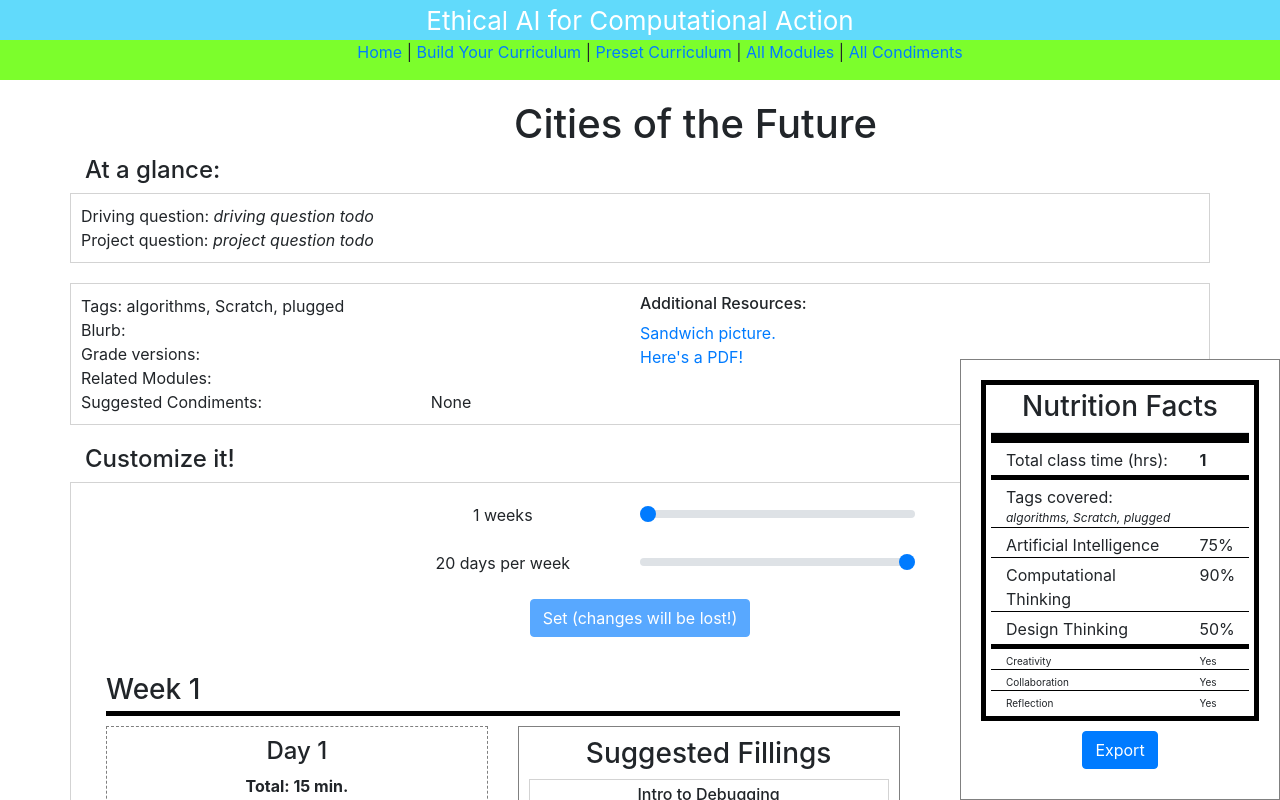
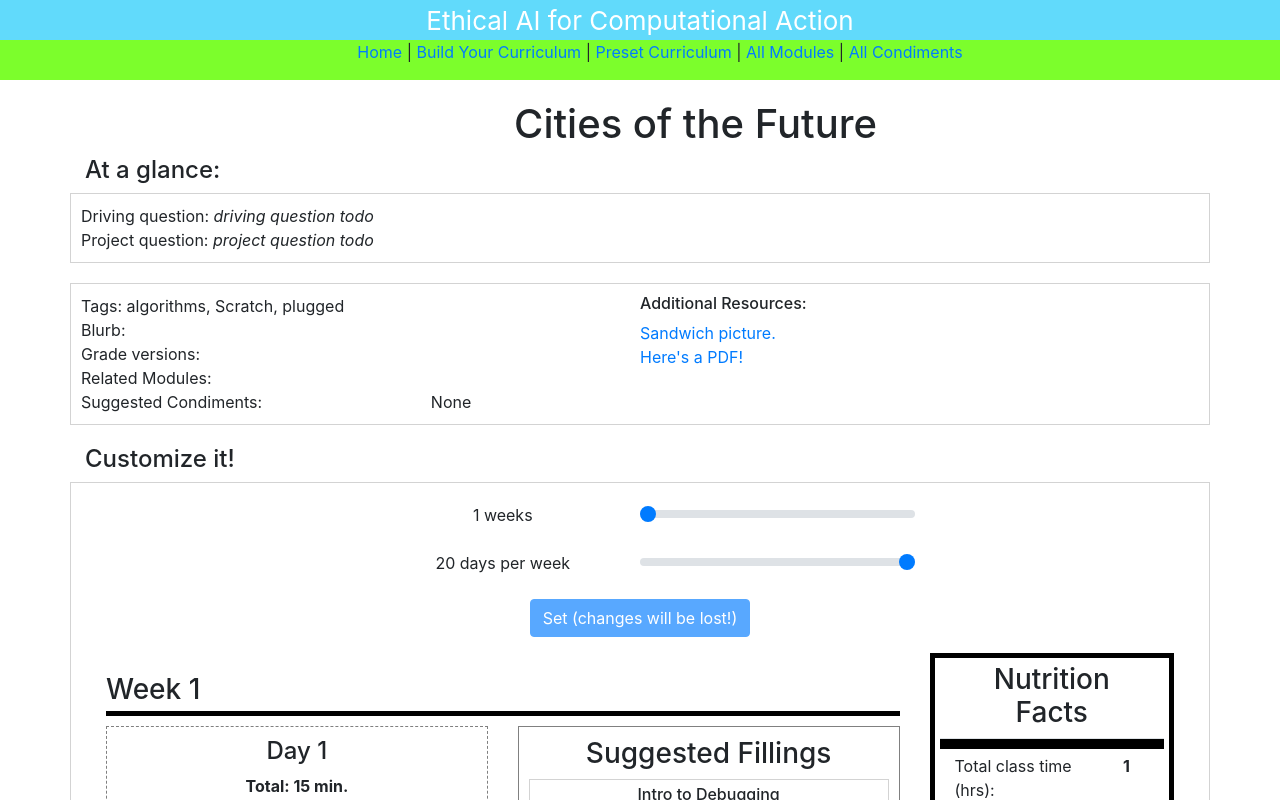
Before and after one commit to brandonwang15/meng-sandwich-app, a React (Create React App) app in the folder client/: page /sandwich/1 in a window 1280 px wide. Shown: the top 800 px of the page. Built offline with nearby package versions, Linux system fonts and the light colour scheme.

Commit message:
Revert "Experimenting with ways to show additional fillling info in the builder."
This reverts commit d8f147c5a9bbb85bb8f8153427db3255cbe80290.

```diff
--- a/client/src/components/modules/sandwich-builder-v2/FillingBank.js
+++ b/client/src/components/modules/sandwich-builder-v2/FillingBank.js
@@ -39,15 +39,12 @@ class FillingBank extends React.Component {
                                 {...providedDroppable.droppableProps}>
 
                                 {this.props.contents.map((fillingID, listIndex) =>
-                                    <div onMouseOver={() => this.props.onFillingMouseOver(fillingID)}
-                                        onMouseOut={() => this.props.onFillingMouseOver(-1)}>
                                     <FillingBankEntry
                                         key={fillingID}
                                         fillingID={fillingID}
                                         sandwichID={this.props.sandwichId}
                                         index={listIndex}
                                     />
-                                    </div>
 
                                 )}
                                 {providedDroppable.placeholder}
@@ -66,7 +63,6 @@ FillingBank.propTypes = {
     listID: PropTypes.string.isRequired,
     contents: PropTypes.array.isRequired,
     sandwichId: PropTypes.number.isRequired,
-    onFillingMouseOver: PropTypes.func.isRequired,
 }
 
 export default FillingBank;
--- a/client/src/components/modules/sandwich-builder-v2/FillingBankEntry.js
+++ b/client/src/components/modules/sandwich-builder-v2/FillingBankEntry.js
@@ -10,9 +10,6 @@ const Container = styled.div`
     margin-bottom: 8px;
     padding: 5px;
     background-color: white;
-    &:hover {
-        background-color: #61f7ff;
-    };
 `;
 
 const Title = styled.h6`
--- a/client/src/components/modules/sandwich-builder-v2/FillingList.js
+++ b/client/src/components/modules/sandwich-builder-v2/FillingList.js
@@ -59,16 +59,12 @@ class FillingList extends React.Component {
                                 {...providedDroppable.droppableProps}>
 
                                 {this.props.contents.map((fillingID, listIndex) =>
-                                    <div
-                                        onMouseOver={() => this.props.onFillingMouseOver(fillingID)}
-                                        onMouseOut={() => this.props.onFillingMouseOver(-1)}>
                                     <FillingListEntry
                                         sandwichID={this.props.sandwich.uid}
                                         fillingID={fillingID}
                                         key={fillingID}
                                         index={listIndex}
                                     />
-                                    </div>
                                 )}
                                 {providedDroppable.placeholder}
                             </ContentsList>
@@ -86,7 +82,6 @@ FillingList.propTypes = {
     listID: PropTypes.string.isRequired,
     sandwich: PropTypes.object.isRequired,
     contents: PropTypes.array.isRequired,
-    onFillingMouseOver: PropTypes.func.isRequired,
 }
 
 export default FillingList;
--- a/client/src/components/modules/sandwich-builder-v2/FillingListEntry.js
+++ b/client/src/components/modules/sandwich-builder-v2/FillingListEntry.js
@@ -9,9 +9,6 @@ const Container = styled.div`
     margin-bottom: 8px;
     padding: 5px;
     background-color: white;
-    &:hover {
-        background-color: #61f7ff;
-    };
 `;
 
 const Title = styled.h6`
--- a/client/src/components/modules/sandwich-builder-v2/SandwichBuilderWeekly.js
+++ b/client/src/components/modules/sandwich-builder-v2/SandwichBuilderWeekly.js
@@ -13,7 +13,7 @@ import PropTypes from 'prop-types';
 import { builderMoveFilling, setWeekAndDays, builderResetSandwichContents, setExportResults } from '../../../actions'
 import WeeklySandwichNutritionFacts from "./WeeklySandwichNutritionFacts";
 
-import { startExport } from "../../../misc/SandwichHelpers";
+import {startExport} from "../../../misc/SandwichHelpers";
 
 import styled from 'styled-components';
 import store from "../../../store";
@@ -36,29 +36,6 @@ const SetButton = styled.button`
     margin: auto;
 `;
 
-const Sidebar = styled.div`
-    position: fixed;
-    bottom: 0;
-    right: 0;
-    height: auto;
-    width: auto;
-    padding: 0px;
-    z-index:99;
-    background-color: white;
-    border: 1px solid gray;
-`;
-
-const SidebarContent = styled.div`
-    padding: 20px;
-`;
-
-const FillingInfobox = styled.div`
-    border-bottom: 1px solid gray;
-    background-color: #61f7ff;
-    width: 100%;
-    padding: 20px;
-`;
-
 class SandwichBuilderWeekly extends React.Component {
 
     // Parse a plan id string of the format: "plan-list-{week}-{day}"
@@ -77,7 +54,6 @@ class SandwichBuilderWeekly extends React.Component {
             nWeeks: sandwich.nWeeks,
             daysPerWeek: sandwich.daysInWeek,
             weeksDaysNeedUpdate: false,
-            selectedFilling: null,
         };
 
         // Bind class functions
@@ -86,7 +62,6 @@ class SandwichBuilderWeekly extends React.Component {
         this.updateWeeksLabel = this.updateWeeksLabel.bind(this);
         this.updateDaysLabel = this.updateDaysLabel.bind(this);
         this.startExportingMaterialsForThisSandwich = this.startExportingMaterialsForThisSandwich.bind(this);
-        this.onFillingMouseOver = this.onFillingMouseOver.bind(this);
     }
 
     makeTestBackendRequest() {
@@ -94,20 +69,6 @@ class SandwichBuilderWeekly extends React.Component {
         fetch(url)
             .then(data => { return data.text() })
             .then(res => { console.log("http response: ", res) });
-    }
-
-    onFillingMouseOver(fillingId) {
-        if (fillingId == -1) {
-            this.setState({
-                selectedFilling: null,
-            })
-        }
-
-        let sandwich = store.getState().sandwiches[this.props.sandwichId];
-
-        this.setState({
-            selectedFilling: sandwich.allFillings[fillingId],
-        })
     }
 
     setWeekAndDays() {
@@ -216,7 +177,6 @@ class SandwichBuilderWeekly extends React.Component {
                 listID={obj.id}
                 sandwich={sandwich}
                 contents={obj.contents}
-                onFillingMouseOver={this.onFillingMouseOver}
             />);
 
         }
@@ -234,17 +194,15 @@ class SandwichBuilderWeekly extends React.Component {
             let planCol = <div key="plan-col" className="col-6">{fillingListComponents[week]}</div>;
 
             let bankListObj = this.props.builderState.bankLists["bank-list-" + week];
-            let bankCol = (
-                <div key="bank-col" className="col-6">
+            let bankCol = <div key="bank-col" className="col-6">
                 <FillingBank
                     key={bankListObj.id}
                     displayTitle={"Suggested Fillings"}
                     listID={bankListObj.id}
                     sandwichId={sandwich.uid}
                     contents={bankListObj.contents}
-                        onFillingMouseOver={this.onFillingMouseOver}
                 />
-                </div>);
+            </div>;
 
             finalComponents.push(<div key={"plan-bank-col-" + week} className="row text-center">{planCol}{bankCol}</div>)
         }
@@ -275,17 +233,6 @@ class SandwichBuilderWeekly extends React.Component {
                     </div>
 
                     <div className="col-3">
-
-                    </div>
-                </div>
-                <Sidebar className="col-3">
-                    <FillingInfobox hidden={this.state.selectedFilling == null}>
-                        <h5>{this.state.selectedFilling == null ? "Select a filling!" : this.state.selectedFilling.title}</h5>
-                        <small>
-                            Lorem ipsum dolor sit amet, consectetur adipiscing elit, sed do eiusmod tempor incididunt ut labore et dolore magna aliqua.
-                        </small>
-                    </FillingInfobox>
-                    <SidebarContent>
                         <WeeklySandwichNutritionFacts sandwichId={this.props.sandwichId} />
                         <ExportButtonContainer>
                             <NavLink className="btn btn-primary" to={"/sandwich/export/" + this.props.sandwichId}>
@@ -294,9 +241,8 @@ class SandwichBuilderWeekly extends React.Component {
                                 </div>
                             </NavLink>
                         </ExportButtonContainer>
-
-                    </SidebarContent>
-                </Sidebar>
+                    </div>
+                </div>
             </div>
         )
     }
```
Lines whose indentation alone changed are shown as unchanged.
